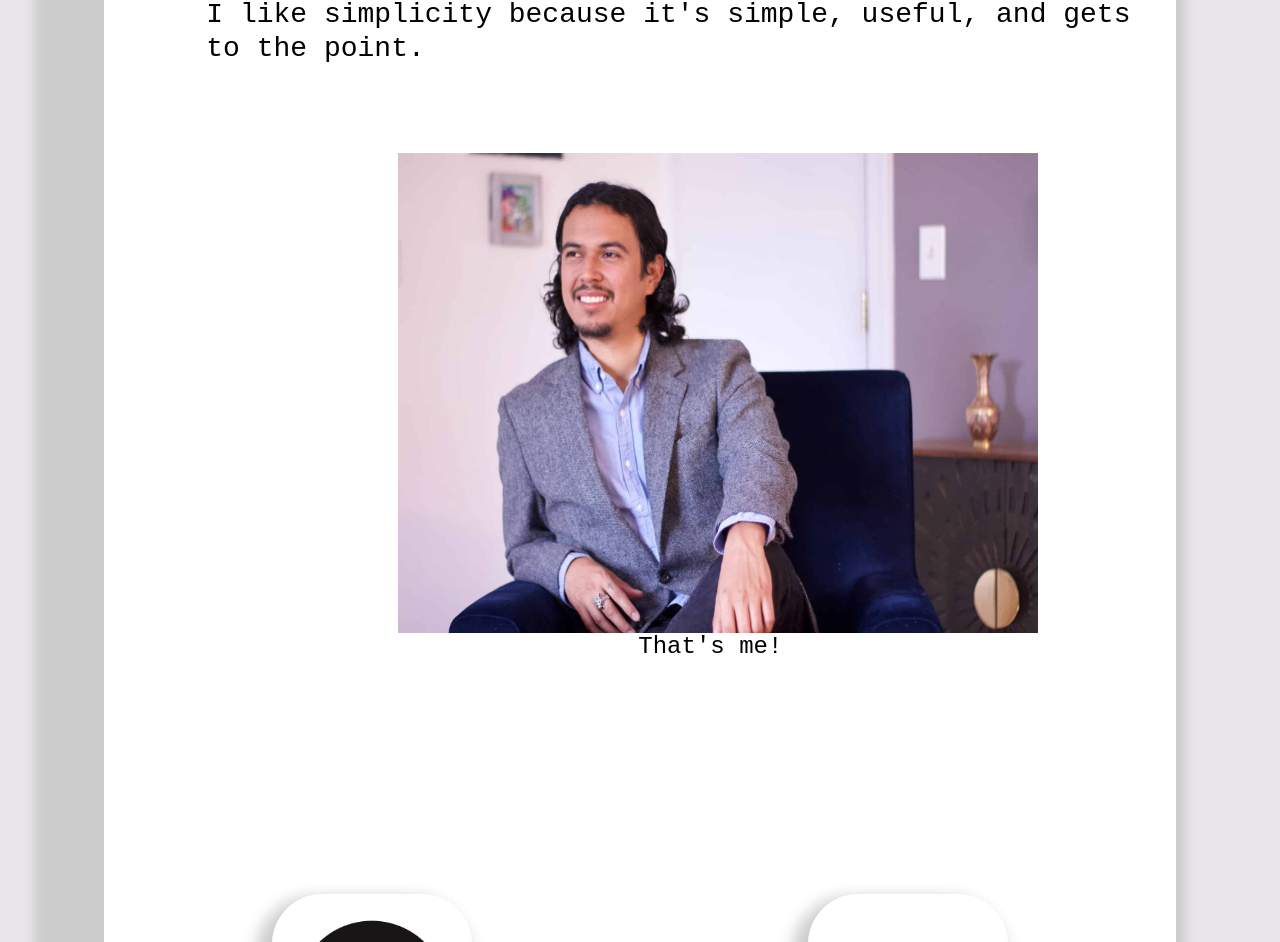
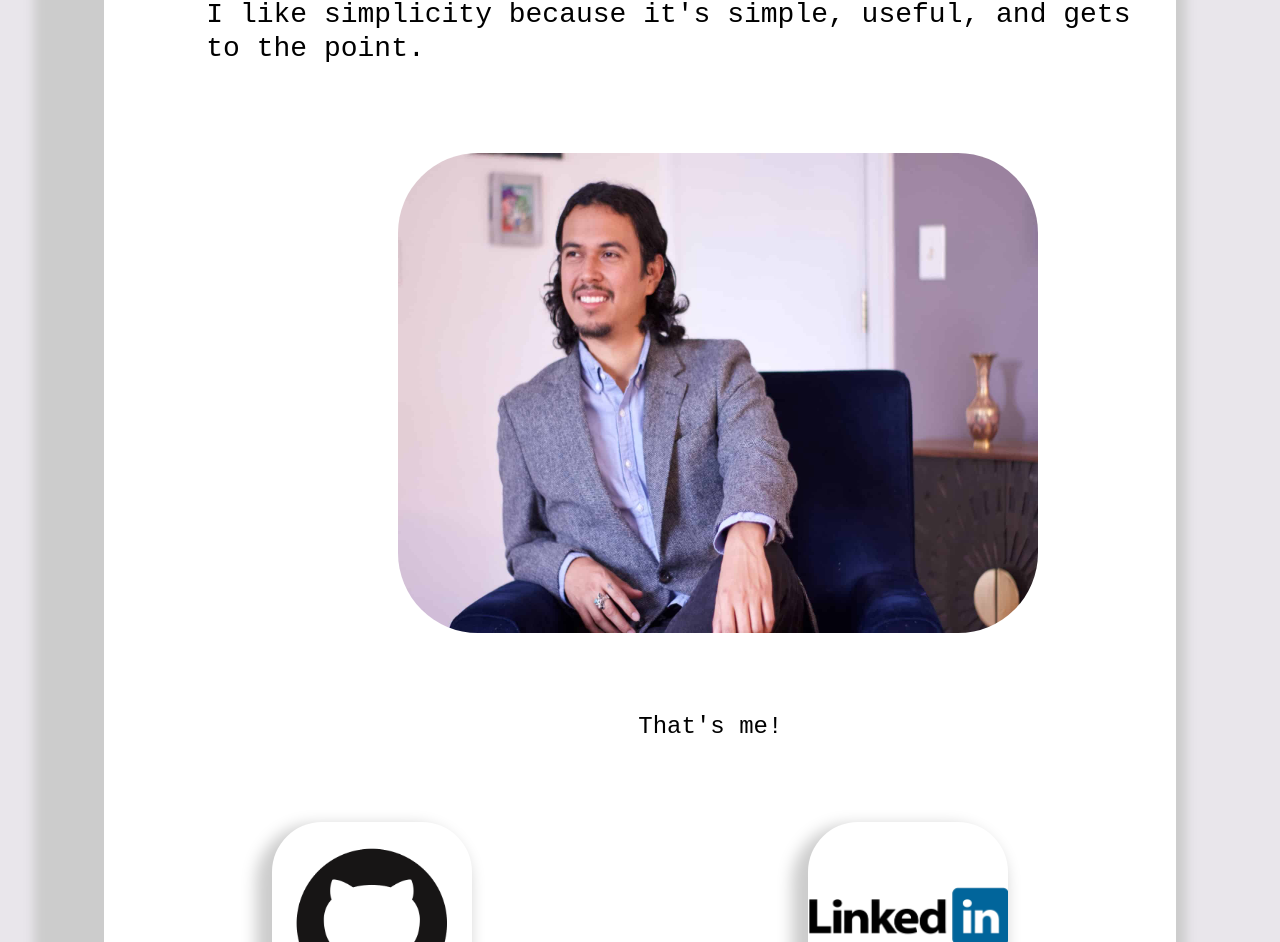
Before and after one commit to jonbleibdrey/personal_site, a React (Create React App) app: page / in a window 1280 px wide. Shown: the part 565-1507 px from the top of the page. Built offline with nearby package versions, Linux system fonts and the light colour scheme.

Commit message:
added some more styling

```diff
--- a/src/components/HomeText.js
+++ b/src/components/HomeText.js
@@ -44,11 +44,12 @@ function HomeText(props) {
                   width: "40rem",
                   marginLeft: "15rem",
                   marginTop: "5rem",
+                  borderRadius:"5rem"
                 }}
                 src={Jon}
                 alt="my face"
               />
-              <h4 style={{ marginLeft: "30rem" }}>That's me!</h4>
+              <h4 style={{ marginLeft: "30rem", marginTop:"5rem", marginBottom:"-9rem" }}>That's me!</h4>
               <br />
             </div>
           </Col>
```
